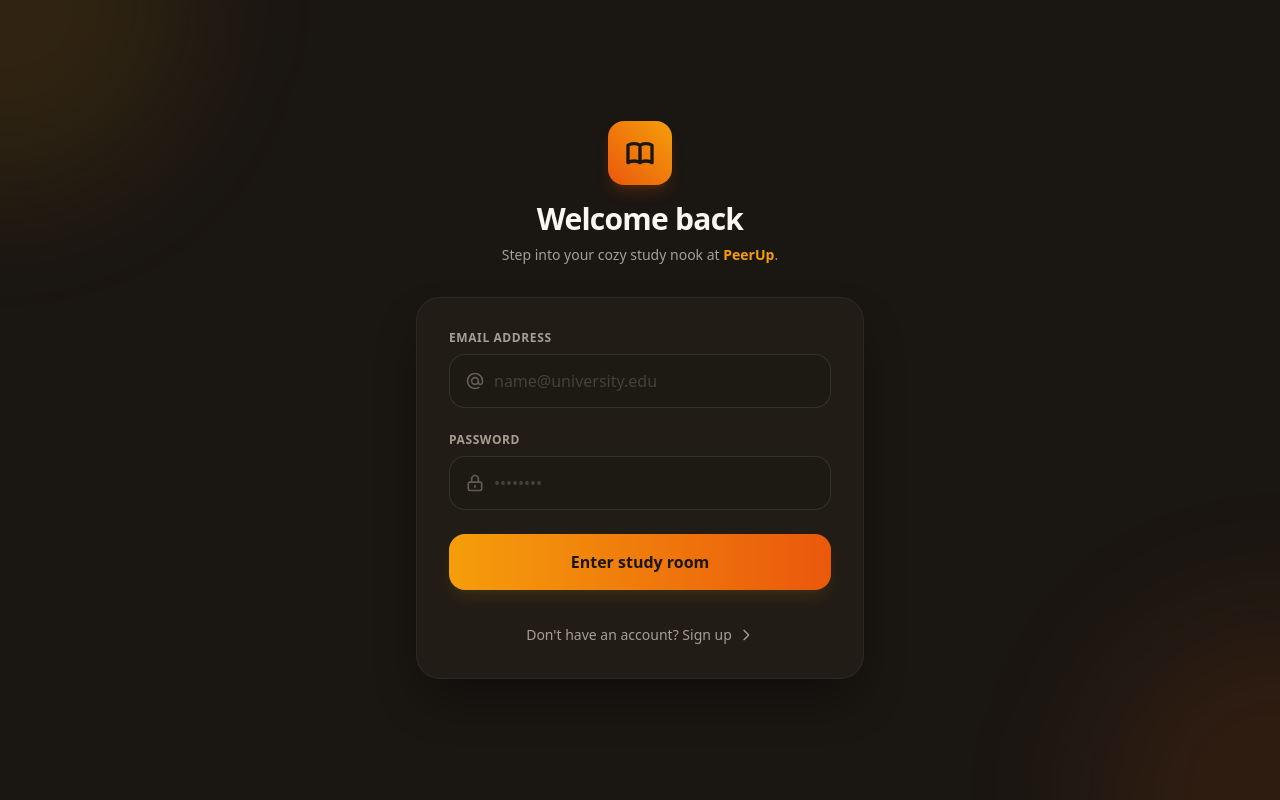
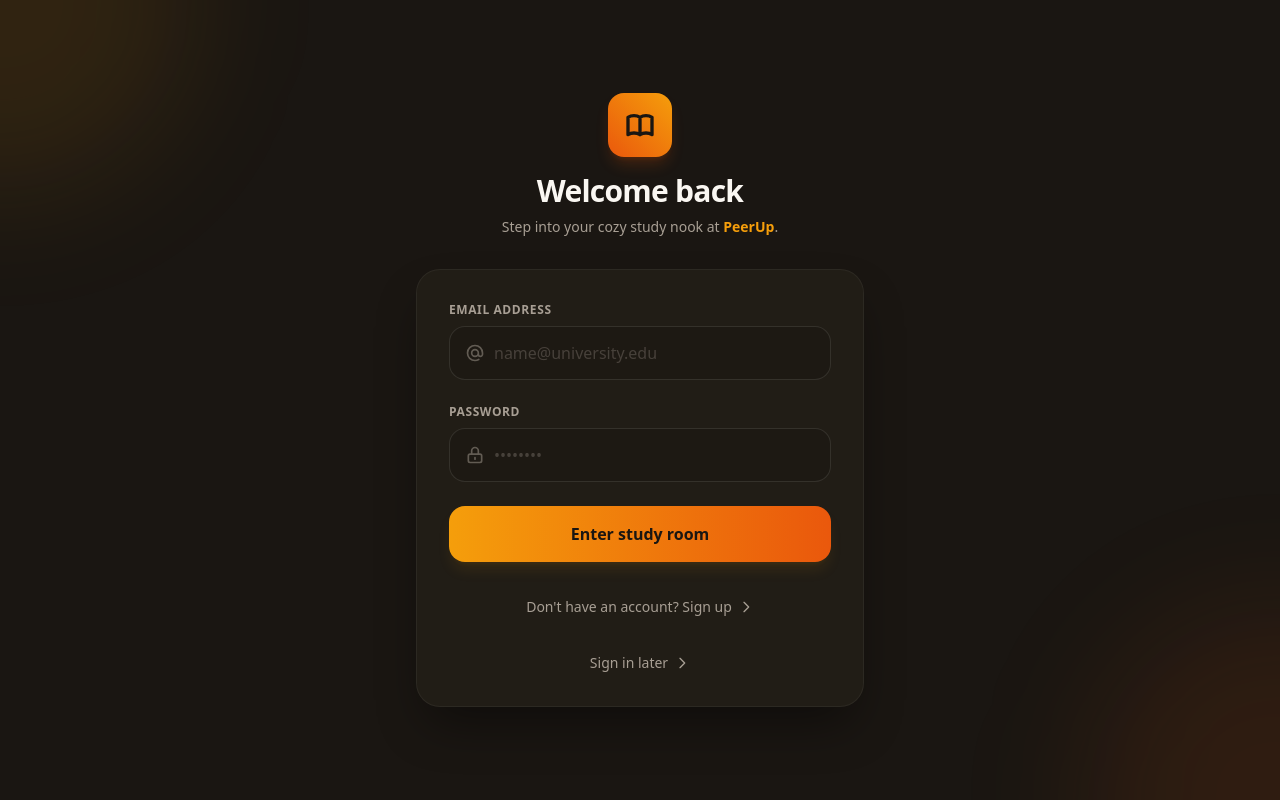
Before and after one commit to Donmane/PeerUp, a React (Vite) app: page / in a window 1280 px wide. Built offline with nearby package versions, Linux system fonts and the light colour scheme; no server answers.

Commit message:
Add Navbar component with auth state and logout

```diff
--- /dev/null
+++ b/src/components/Navbar.jsx
@@ -0,0 +1,41 @@
+import {useState, useEffect} from "react"
+import { useNavigate, Link } from "react-router-dom"
+import { supabase } from "../lib/supabase"
+function Navbar() {
+    const [user, setUser] = useState(null)
+    const navigate = useNavigate()
+    useEffect(()=>{
+        const getuser = async () => {
+            const {data,error} = await supabase.auth.getUser()
+            if (data.user) {
+                setUser(data.user)
+            }
+            console.log(data)
+        }
+        getuser()
+    },[])
+
+    const handleLogout = async () =>{
+        await supabase.auth.signOut()
+        setUser(null)
+        navigate('/')
+    }
+  return (
+    <nav>
+        {user?(
+            <ul>
+                <li>Home</li>
+                <li>Newpost</li>
+                <button>Logout</button>
+            </ul>
+        ): (
+            <ul>
+            <li>Login</li>
+            <li>Signup</li>
+            </ul>
+        )}
+    </nav>
+  )
+}
+
+export default Navbar
--- a/src/pages/home.jsx
+++ b/src/pages/home.jsx
@@ -1,8 +1,10 @@
-import React from 'react'
-
+import Navbar from "../components/Navbar"
 function Home() {
   return (
-    <div>home</div>
+    <>
+    <Navbar/>
+    </>
+
   )
 }
 
--- a/src/pages/login.jsx
+++ b/src/pages/login.jsx
@@ -199,6 +199,27 @@ function Login() {
               </svg>
             </Link>
           </div>
+          <div className="text-center mt-8">
+            <Link
+              to="/home"
+              className="text-sm font-medium text-brand-muted hover:text-brand-amber transition-colors duration-200 inline-flex items-center gap-1.5 hover:underline underline-offset-4"
+            >
+              Sign in later
+              <svg
+                className="w-4 h-4"
+                fill="none"
+                stroke="currentColor"
+                viewBox="0 0 24 24"
+              >
+                <path
+                  strokeLinecap="round"
+                  strokeLinejoin="round"
+                  strokeWidth="2"
+                  d="M9 5l7 7-7 7"
+                />
+              </svg>
+            </Link>
+          </div>
         </div>
       </div>
     </div>
--- a/src/pages/newpost.jsx
+++ b/src/pages/newpost.jsx
@@ -0,0 +1,10 @@
+import Navbar from "../components/Navbar"
+function Newpost() {
+  return (
+    <>
+    <Navbar/>
+    </>
+  )
+}
+
+export default Newpost
```
